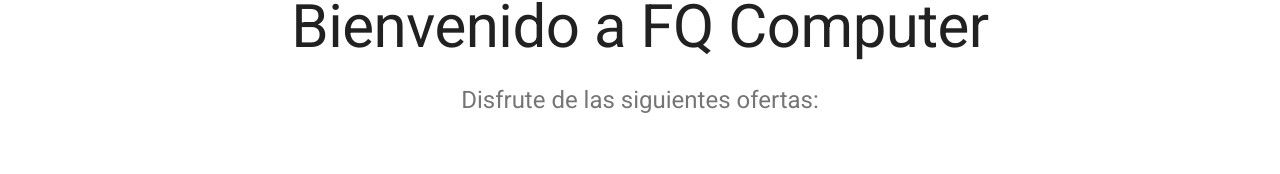
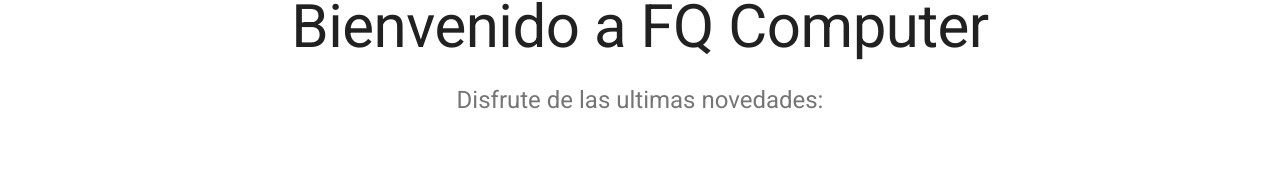
Before and after one commit to JuanQP/uade-ai-tp, a React (Create React App) app: page / in a window 1280 px wide. Shown: the part 153-327 px from the top of the page. Built offline with nearby package versions, Linux system fonts and the light colour scheme.

Commit message:
Update Home.jsx

```diff
--- a/src/Home.jsx
+++ b/src/Home.jsx
@@ -66,7 +66,7 @@
               Bienvenido a FQ Computer
             </Typography>
             <Typography variant="h5" align="center" color="textSecondary" paragraph>
-              Disfrute de las siguientes ofertas:
+               Disfrute de las ultimas novedades:
             </Typography>
           </Container>
         </div>
```
